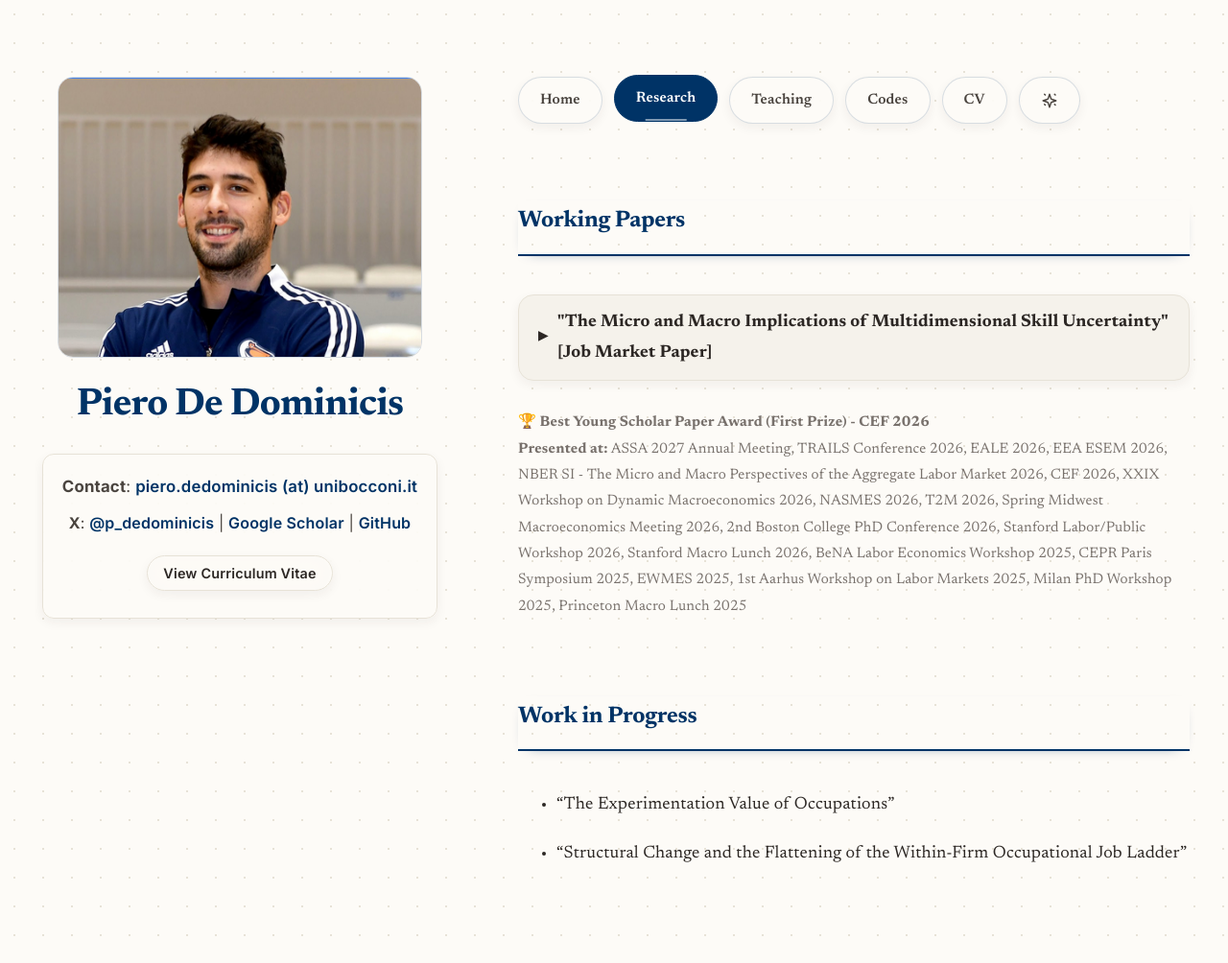
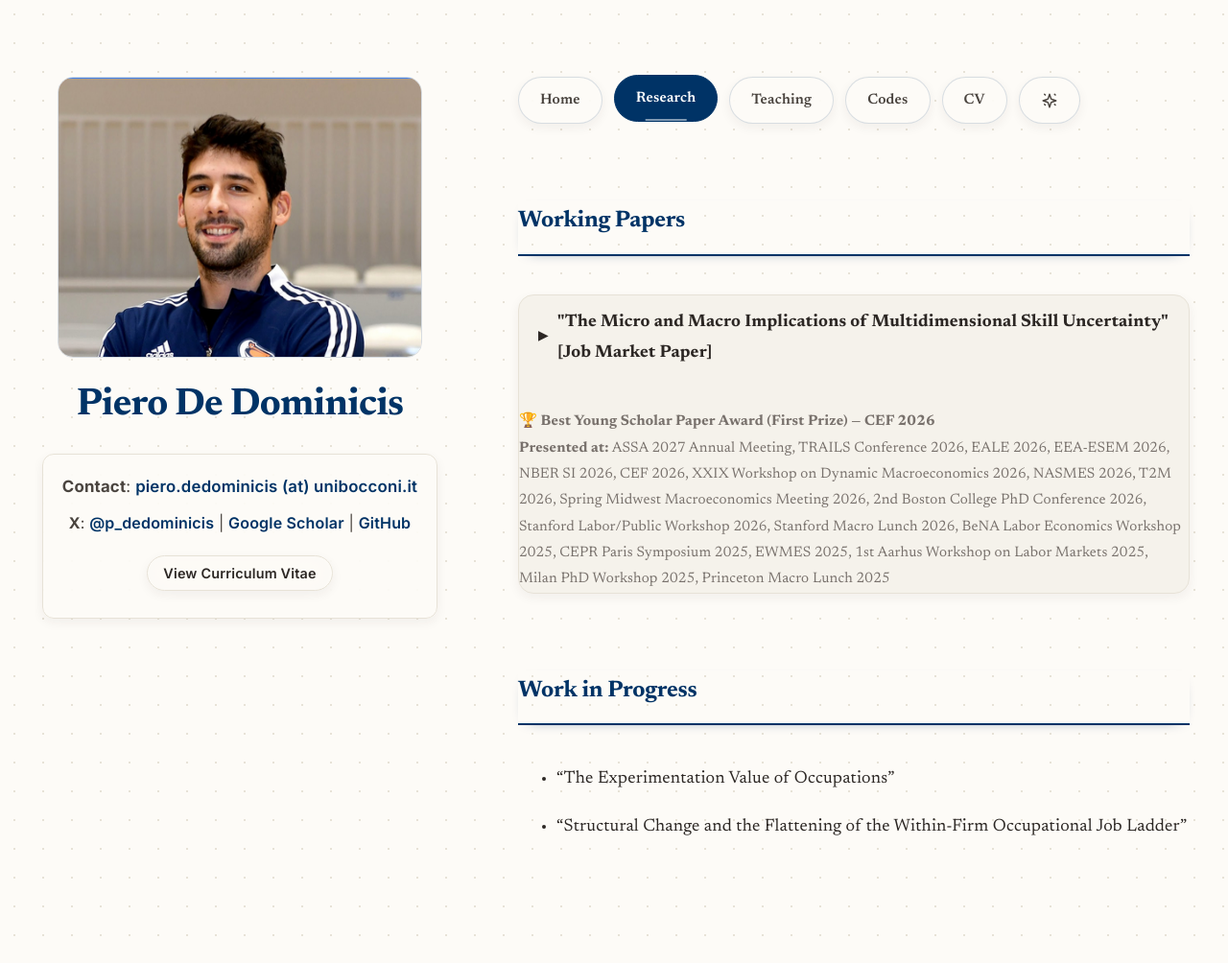
Before and after one commit to peppecon/peppecon.github.io, a Jekyll site: the page built from _pages/research.md, in a window 1280 px wide and 1004 px high. Shown: the whole window at 96% size. Built offline with Jekyll 4.4.1, drawn with Linux system fonts in a browser that asks for light colours.

Commit message:
feat: update research page with presentation list and improved formatting for Job Market Paper entry

```diff
--- a/_pages/research.md
+++ b/_pages/research.md
@@ -10,25 +10,30 @@ author_profile: false
 <div class="abstract-container">
   <div class="abstract-header">
     <span class="arrow">▶</span>
-    <span>"The Micro and Macro Implications of Multidimensional Skill Uncertainty" <strong>[Job Market Paper]</strong></span>
+    <span>
+      "The Micro and Macro Implications of Multidimensional Skill Uncertainty"
+      <strong>[Job Market Paper]</strong>
+    </span>
   </div>
+
+  <div class="abstract-presentation-info">
+    <strong>🏆 Best Young Scholar Paper Award (First Prize) — CEF 2026</strong><br>
+    <strong>Presented at:</strong> ASSA 2027 Annual Meeting, TRAILS Conference 2026,
+    EALE 2026, EEA-ESEM 2026, NBER SI 2026, CEF 2026,
+    XXIX Workshop on Dynamic Macroeconomics 2026, NASMES 2026, T2M 2026,
+    Spring Midwest Macroeconomics Meeting 2026,
+    2nd Boston College PhD Conference 2026,
+    Stanford Labor/Public Workshop 2026, Stanford Macro Lunch 2026,
+    BeNA Labor Economics Workshop 2025, CEPR Paris Symposium 2025,
+    EWMES 2025, 1st Aarhus Workshop on Labor Markets 2025,
+    Milan PhD Workshop 2025, Princeton Macro Lunch 2025
+  </div>
+
   <div class="abstract-content">
-    <div class="abstract-expanded">
-      <div class="abstract-text">
-What are the consequences of multidimensional skill uncertainty for workers’ wages and aggregate output? I develop and estimate a general equilibrium dynamic Roy model in which workers have imperfect information about their multidimensional skills and accumulate task-specific human capital. Estimated on Portuguese administrative data, the model rationalizes key patterns of occupational mobility, with learning about comparative advantage playing a central role in occupational reallocation among young and poorly matched workers. Removing information frictions raises aggregate output by 5.2%, primarily through better skill allocation across occupations, while generating the largest wage gains early in workers’ careers and among the most mismatched. A feasible information treatment about comparative advantage across tasks recovers about 18% of this output loss. Finally, job transformation induced by Large Language Model adoption raises output while widening the output gap between the imperfect- and full-information economies along the transition path and in the new long run.
-      </div>
-
-    </div>
-    <div class="draft-button">
-      <a href="/files/jmp.pdf" target="_blank" rel="noopener noreferrer">Draft</a> &nbsp;&nbsp;|&nbsp;&nbsp; <a href="https://papers.ssrn.com/sol3/papers.cfm?abstract_id=5315959" target="_blank" rel="noopener noreferrer">SSRN</a> &nbsp;&nbsp;|&nbsp;&nbsp; <a href="/files/DeDominicisPiero_NBERSI2026.pdf" target="_blank" rel="noopener noreferrer">NBER SI Slides</a>
-    </div>
+  What are the consequences of multidimensional skill uncertainty for workers’ wages and aggregate output? I develop and estimate a general equilibrium dynamic Roy model in which workers have imperfect information about their multidimensional skills and accumulate task-specific human capital. Estimated on Portuguese administrative data, the model rationalizes key patterns of occupational mobility, with learning about comparative advantage playing a central role in occupational reallocation among young and poorly matched workers. Removing information frictions raises aggregate output by 5.2%, primarily through better skill allocation across occupations, while generating the largest wage gains early in workers’ careers and among the most mismatched. A feasible information treatment about comparative advantage across tasks recovers about 18% of this output loss. Finally, job transformation induced by Large Language Model adoption raises output while widening the output gap between the imperfect- and full-information economies along the transition path and in the new long run.
   </div>
 </div>
 
-<div class="abstract-presentation-info">
-  <strong>🏆 Best Young Scholar Paper Award (First Prize) - CEF 2026</strong><br>
-  <strong>Presented at:</strong> ASSA 2027 Annual Meeting, TRAILS Conference 2026, EALE 2026, EEA ESEM 2026, NBER SI - The Micro and Macro Perspectives of the Aggregate Labor Market 2026, CEF 2026, XXIX Workshop on Dynamic Macroeconomics 2026, NASMES 2026, T2M 2026, Spring Midwest Macroeconomics Meeting 2026, 2nd Boston College PhD Conference 2026, Stanford Labor/Public Workshop 2026, Stanford Macro Lunch 2026, BeNA Labor Economics Workshop 2025, CEPR Paris Symposium 2025, EWMES 2025, 1st Aarhus Workshop on Labor Markets 2025, Milan PhD Workshop 2025, Princeton Macro Lunch 2025
-</div>
 
 ## Work in Progress
 
```
